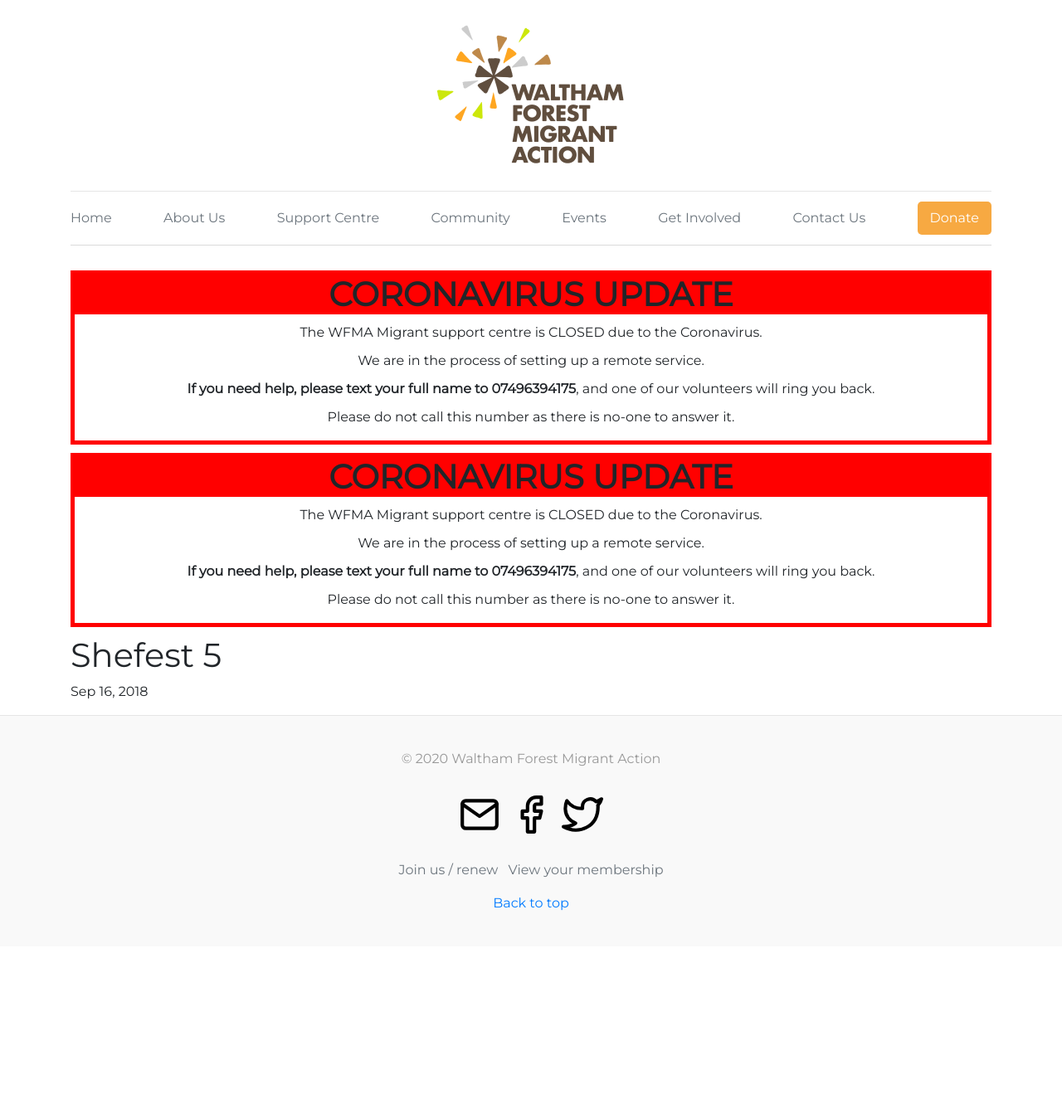
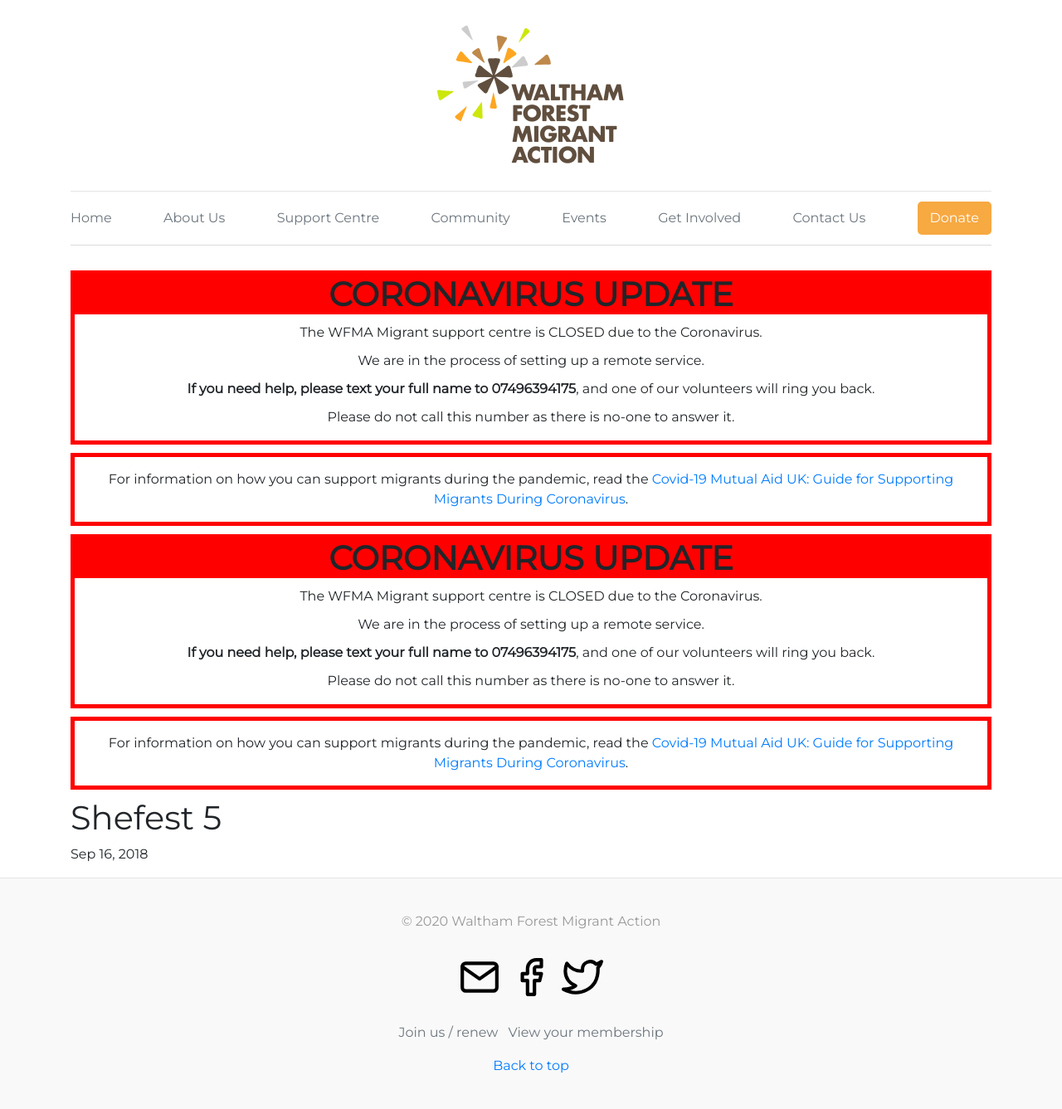
Before and after one commit to wfmigrantaction/wfmigrantaction.github.io, a Jekyll site: the page built from _posts/2018-09-16-shefest.md, in a window 1280 px wide. Shown: the whole page at 83% size. Built offline with Jekyll 4.4.1, drawn with Linux system fonts in a browser that asks for light colours; our own code applies the rules of GitHub Pages for plain Markdown files; before the commit the page ends 1141 px from its top, so only the background shows below that.

Commit message:
add link to covid guide

```diff
--- a/_includes/coronavirus.html
+++ b/_includes/coronavirus.html
@@ -15,3 +15,8 @@
 Please do not call this number as there is no-one to answer it.
 </p>
 </div>
+
+<div style="border: 5px solid red; text-align: center; padding: 15px; margin-bottom: 10px;">
+  For information on how you can support migrants during the pandemic, read the
+  <a href="https://docs.google.com/document/d/11cKMCy08ebN-lJQsP1jvsTcSfwC6YeE8FYrmAZCoZ1w/edit" target="_blank">Covid-19 Mutual Aid UK: Guide for Supporting Migrants During Coronavirus</a>.
+</div>
```
